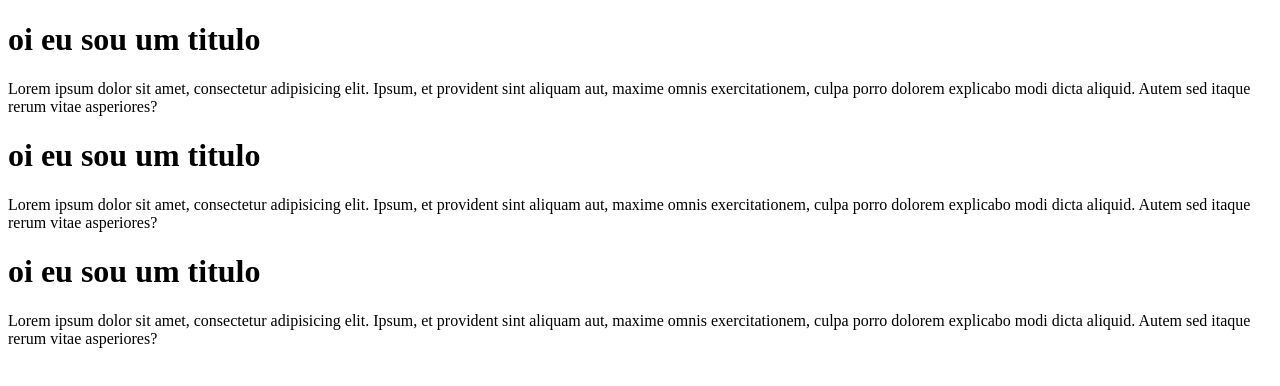
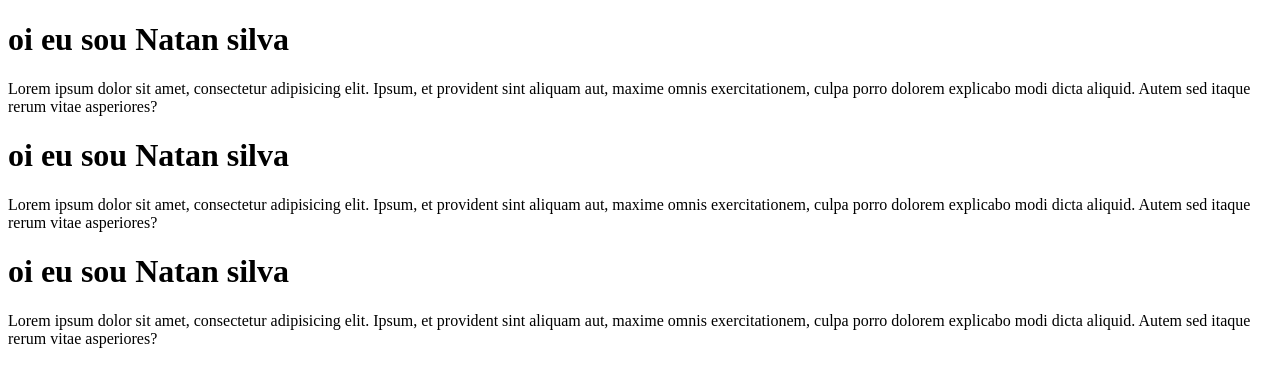
Before and after one commit to natansilvaa/curso-react, a React (Vite) app in the folder projeto1/: page / in a window 1280 px wide. Shown: the top 386 px of the page. Built offline with nearby package versions, Linux system fonts and the light colour scheme.

Commit message:
aprendi a fazer a interpolação com react

```diff
--- a/projeto1/src/App.jsx
+++ b/projeto1/src/App.jsx
@@ -1,11 +1,9 @@
 import Titulo from "./Titulo"
-import Paragrafo from "./paragrafo"
 
 function App(){
   return (
     <div>
-      <Titulo />
-
+      <Titulo /><Titulo /><Titulo />
     </div>
 
   )
--- a/projeto1/src/titulo.jsx
+++ b/projeto1/src/titulo.jsx
@@ -1,12 +1,11 @@
 function Titulo(){
+
+    let nome = "Natan silva"
     return (
         <div>
-           <h1>oi eu sou um titulo</h1>
+           <h1>oi eu sou {nome}</h1>
            <p>Lorem ipsum dolor sit amet, consectetur adipisicing elit. Ipsum, et provident sint aliquam aut, maxime omnis exercitationem, culpa porro dolorem explicabo modi dicta aliquid. Autem sed itaque rerum vitae asperiores?</p>
-           <h1>oi eu sou um titulo</h1>
-           <p>Lorem ipsum dolor sit amet, consectetur adipisicing elit. Ipsum, et provident sint aliquam aut, maxime omnis exercitationem, culpa porro dolorem explicabo modi dicta aliquid. Autem sed itaque rerum vitae asperiores?</p>
-           <h1>oi eu sou um titulo</h1>
-           <p>Lorem ipsum dolor sit amet, consectetur adipisicing elit. Ipsum, et provident sint aliquam aut, maxime omnis exercitationem, culpa porro dolorem explicabo modi dicta aliquid. Autem sed itaque rerum vitae asperiores?</p>
+
         </div>
     )
 }
```
